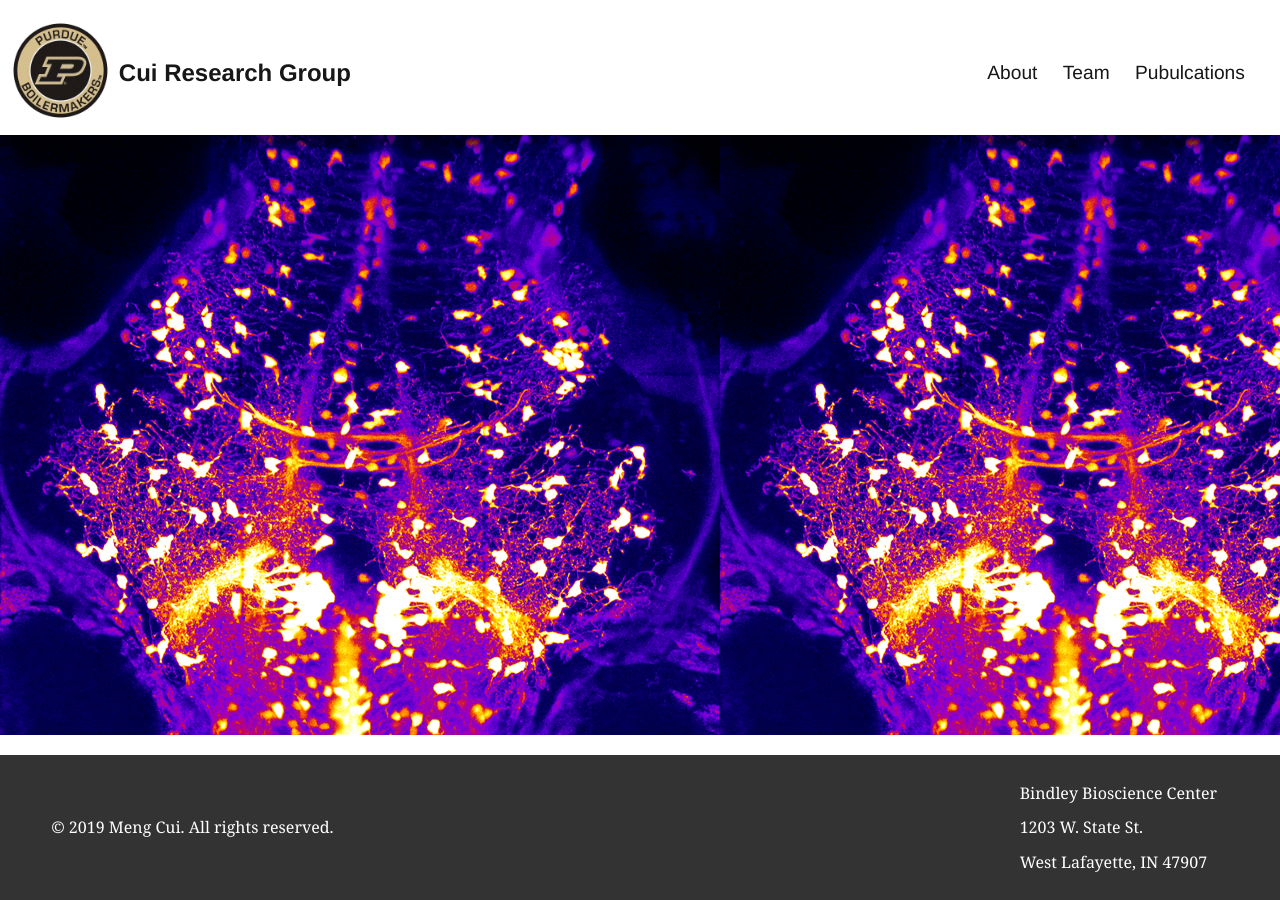
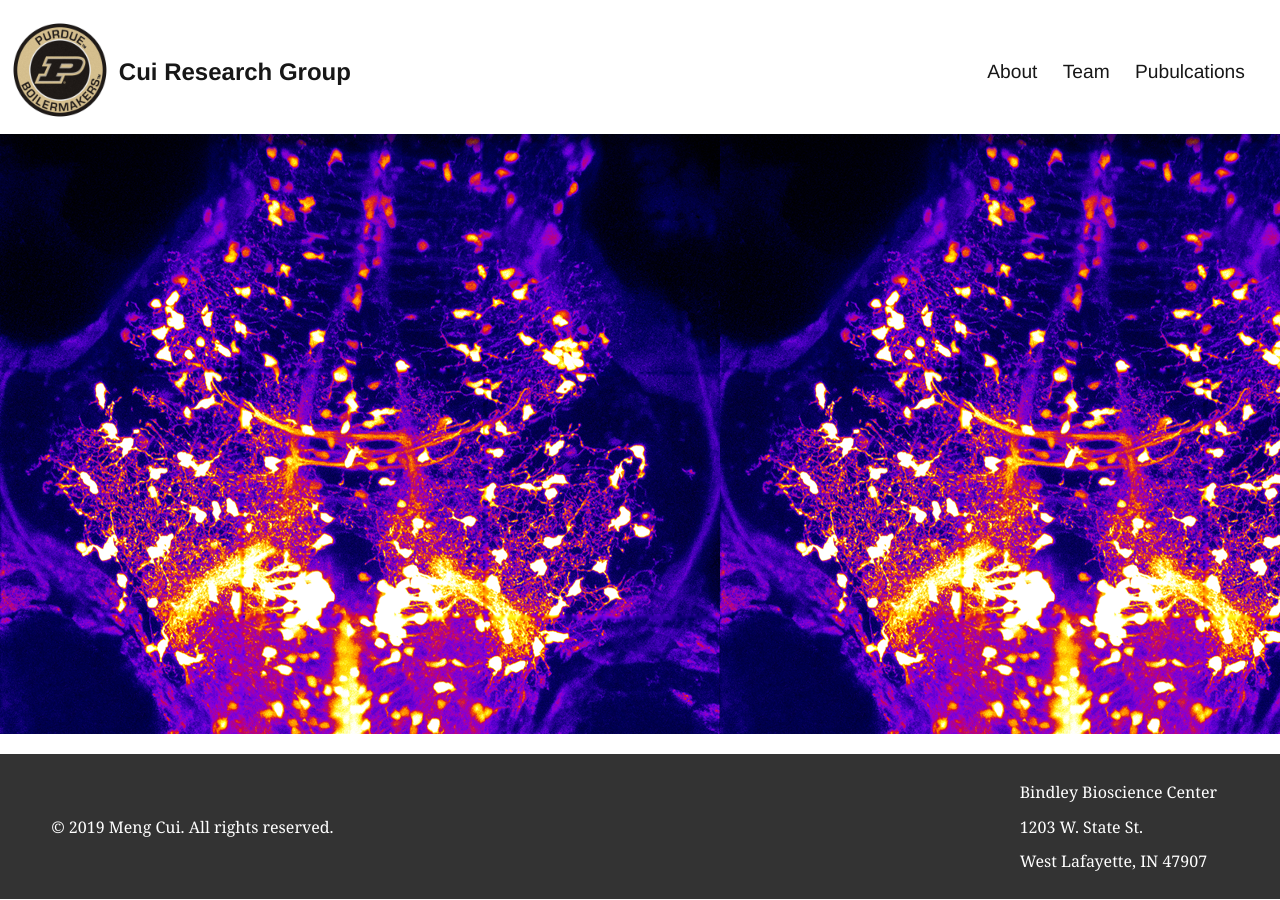
Before and after one commit to mengcuilab/mengcuilab.github.io, a Jekyll site: the page built from index.html, in a window 1280 px wide. Built offline with Jekyll 4.4.1, drawn with Linux system fonts in a browser that asks for light colours.

Commit message:
fix Purdue logo size in IE

```diff
--- a/css/styles.css
+++ b/css/styles.css
@@ -48,7 +48,7 @@
 	margin: auto 0;
 	justify-self: center;
 }
-.nav_logo img { width: 100%; height: auto; }
+.nav_logo img { max-width: 100px; height: auto; }
 
 .nav_title {
 	grid-column: 2/3;
```
Also changed, not shown: 2 other files.
